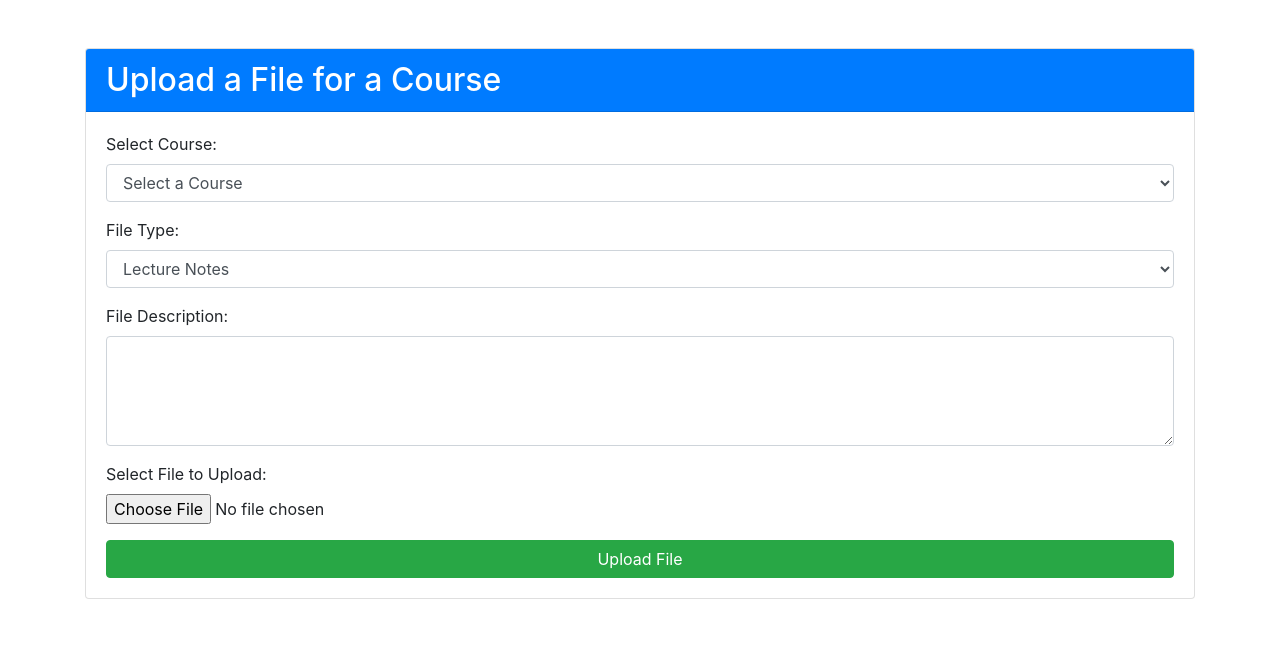
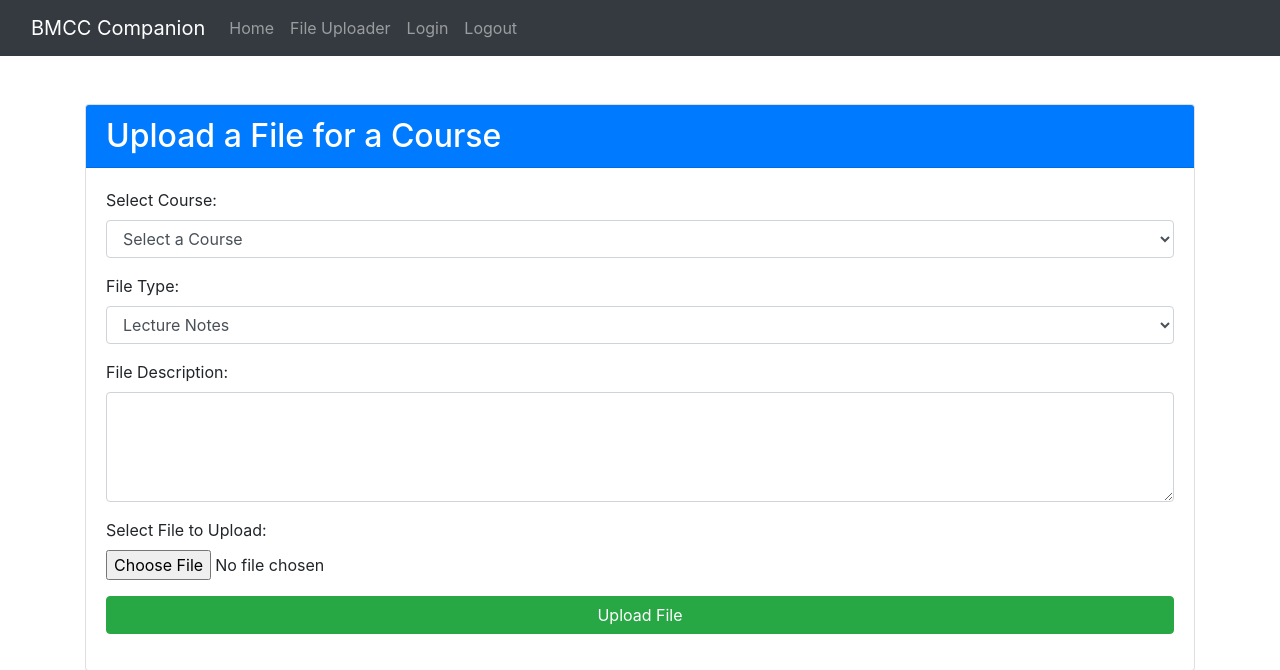
Before and after one commit to TraseRRR98/BMCC_Companion_app, a PHP site: page /uploader.php in a window 1280 px wide. Shown: the top 670 px of the page. Run offline with PHP 8.4, Linux system fonts and the light colour scheme; data comes from the database, SQL or seed files in the repository.

Commit message:
Refactor file uploader to include navbar and CSS, update database initialization to drop existing database, and enhance navbar functionality

```diff
--- a/files_uploader/uploader.php
+++ b/files_uploader/uploader.php
@@ -1,5 +1,7 @@
 <?php
 require '../lib/db_connect.php';
+include '../lib/css.php';
+include('../lib/navbar.php');
 
 // Fetch courses from the database
 $courses_result = $conn->query("SELECT course_id, course_name FROM courses");
@@ -77,10 +79,6 @@
     <meta charset="UTF-8">
     <meta name="viewport" content="width=device-width, initial-scale=1.0">
     <title>Upload Course Files</title>
-    <link href="../lib/css.php" rel="stylesheet">
-    <link href="https://maxcdn.bootstrapcdn.com/bootstrap/4.5.2/css/bootstrap.min.css" rel="stylesheet">
-    <script src="https://ajax.googleapis.com/ajax/libs/jquery/3.5.1/jquery.min.js"></script>
-    <script src="https://maxcdn.bootstrapcdn.com/bootstrap/4.5.2/js/bootstrap.min.js"></script>
 </head>
 <body>
     <div class="container mt-5">
--- a/init_database.sql
+++ b/init_database.sql
@@ -1,6 +1,7 @@
 -- Database Creation Script for BMCC Student Companion Project
 
 -- Create the database
+DROP DATABASE IF EXISTS bmcc_student_companion;
 CREATE DATABASE bmcc_student_companion;
 USE bmcc_student_companion;
 
@@ -12,6 +13,7 @@
     instructor_name VARCHAR(255),
     semester VARCHAR(50),
     description TEXT,
+    online TINYINT(1) DEFAULT 0,
     created_at TIMESTAMP DEFAULT CURRENT_TIMESTAMP
 );
 
--- a/lib/navbar.php
+++ b/lib/navbar.php
@@ -1,15 +1,12 @@
 <?php
 
 require_once "../lib/db_connect.php";
-require_once "../lib/accessors.php";
-require_once "../lib/user_login_tools.php";
 
 function navbar_generator($elements)
 {
-    $html = '
-    <nav class="navbar navbar-expand-lg navbar-dark bg-dark">
+    $html = '<nav class="navbar navbar-expand-lg navbar-dark bg-dark" id="navbar">
         <div class="container-fluid">
-            <a class="navbar-brand" href="#">EIW</a>
+            <a class="navbar-brand" href="#">BMCC Companion</a>
             <button class="navbar-toggler" type="button" data-bs-toggle="collapse" data-bs-target="#navbarSupportedContent" aria-controls="navbarSupportedContent" aria-expanded="false" aria-label="Toggle navigation">
                 <span class="navbar-toggler-icon"></span>
             </button>
@@ -17,17 +14,17 @@
                 <ul class="navbar-nav me-auto mb-2 mb-lg-0">';
 
     foreach ($elements as $element) {
-        $html .= '<li class="nav-item active">';
+        $html .= '<li class="nav-item">';
         $html .= '<a class="nav-link" href="' . $element[1] . '">' . $element[0] . '</a>';
         $html .= '</li>';
     }
 
-    $html .= '
-                </ul>
+    $html .= '</ul>
             </div>
         </div>
-    </nav>
-    <script>
+    </nav>';
+
+    $html .= '<script>
         function inIframe() {
             try {
                 return window.self !== window.top;
@@ -37,7 +34,9 @@
         }
         function remove_navbar() {
             let navbar = document.getElementById("navbar");
-            navbar.remove();
+            if (navbar) {
+                navbar.remove();
+            }
         }
         if (inIframe()) {
             remove_navbar();
@@ -51,11 +50,7 @@
 {
     $elements = [
         ['Home', '../generic/index.php'],
-        ['Question Management', '../administrator/list_questions.php'],
-        ['Template Management', '../quizzes/list_quiz_templates.php'],
-        ['Module Management','../module/list_modules.php'],
-        ['Take Quiz', '../quizzes/start_quiz.php'],
-        ['Analytics', '../analysis/dashboard.php'],
+        ['File Uploader', '../files_uploader/uploader.php'],
         ['Login', '../generic/login.php'],
         ['Logout', '../generic/logout.php'],
     ];
@@ -79,8 +74,6 @@
         ['Home', '../generic/index.php'],
         ['Join class', '../classes/join_class.php'],
         ['Logout', '../generic/logout.php']
-
-
     ];
 
     return navbar_generator($learner_elements);
@@ -95,7 +88,6 @@
         ['Module Management','../module/list_modules.php'],
         ['Class Management', '../classes/list_classes.php'],
         ['Logout', '../generic/logout.php']
-
     ];
 
     return navbar_generator($educator_navbar);
@@ -103,14 +95,7 @@
 
 function generate_navbar()
 {
-    if(!is_logged_in())
-        return generic_navbar();
-
-    if(is_learner())
-        return learner_navbar();
-
-    if(is_educator())
-        return educator_navbar();
+    return generate_general_navbar();
 }
 
 echo generate_navbar();
```
